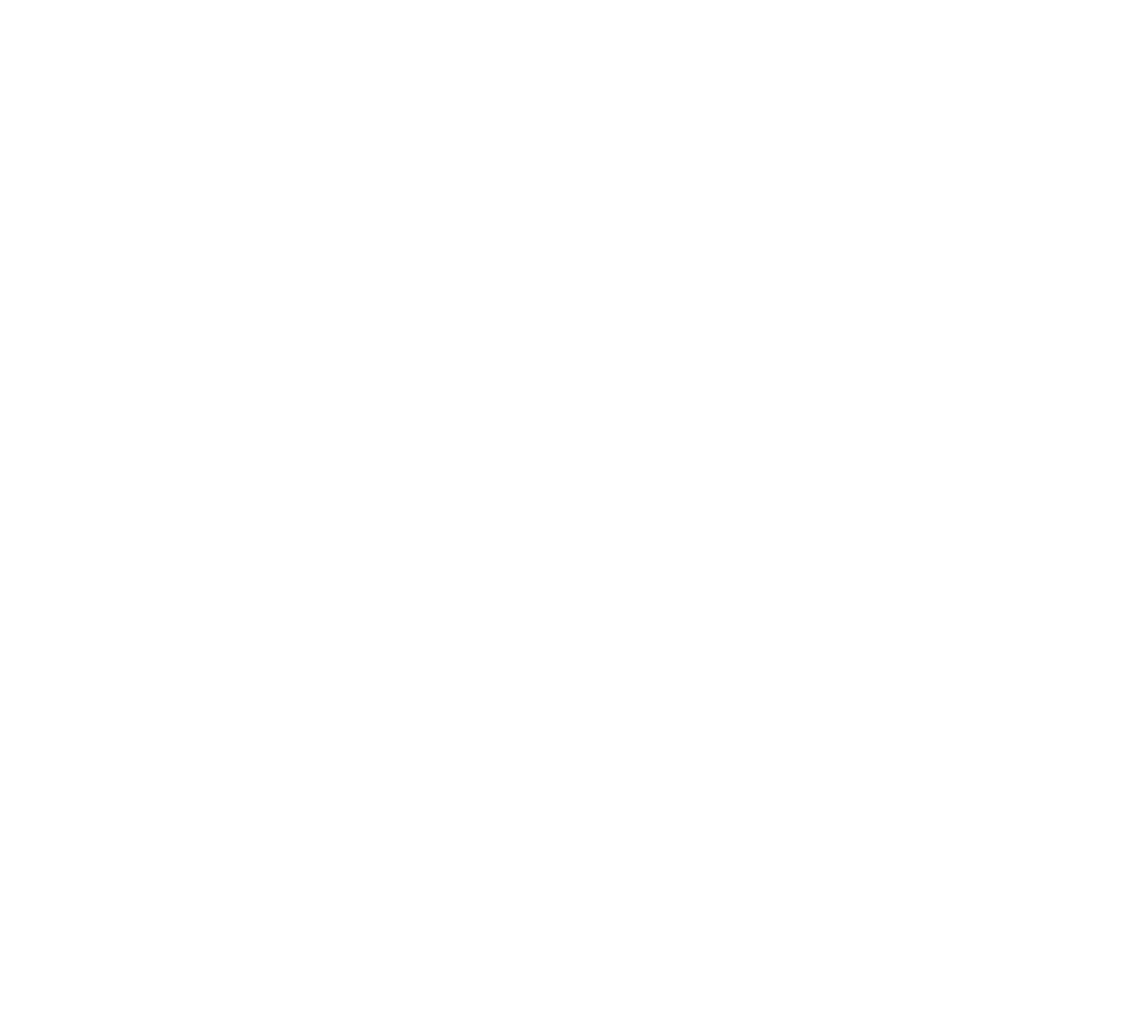
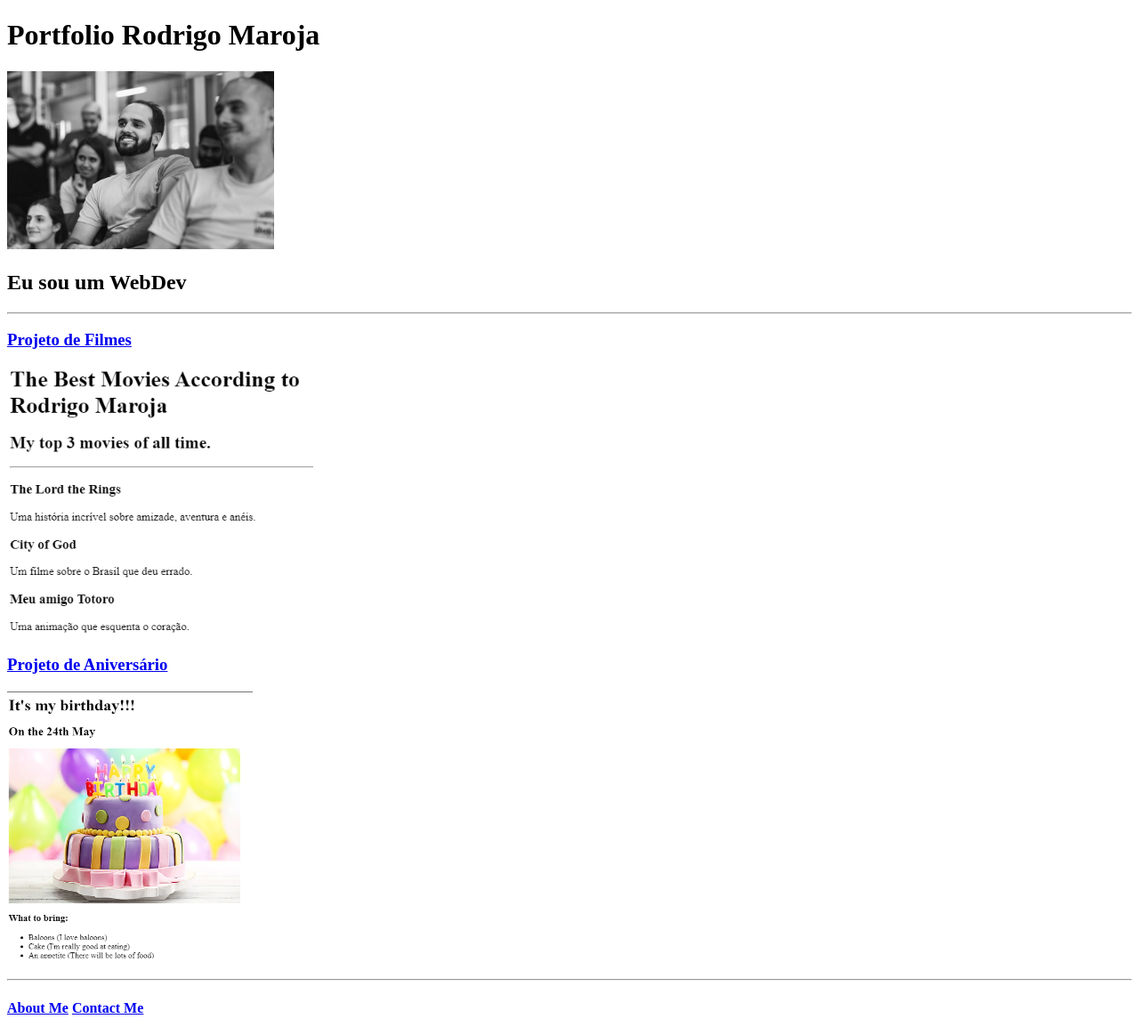
Before and after one commit to rmaroja/maroja, a plain HTML site: page index.html in a window 1280 px wide. Shown: the whole page at 89% size. Before the commit the page ends 800 px from the top, so only its background shows below. Drawn offline with Linux system fonts and the light colour scheme.

Commit message:
Add files via upload

```diff
--- a/index.html
+++ b/index.html
@@ -1,15 +1,25 @@
 <!-- TODO 1: Create the HTML Boilerplate -->
+<!DOCTYPE html>
+<html lang="en">
+<head>
+    <meta charset="UTF-8">
+    <meta name="viewport" content="width=device-width, initial-scale=1.0">
+    <title>Rodrigo Maroja's Portfolio</title>
+</head>
+<body>
+    <h1>Portfolio Rodrigo Maroja</h1>
+    <img src="./assets/images/rod_maroja.jpg" height = 200 />
+    <h2>Eu sou um WebDev</h2>
+    <hr/>
+    <h3><a href = "./public/movies.html">Projeto de Filmes</a></h3>
+    <h3><img src = "./assets/images/movies.png" alt = "imagem miniatura da home do arquivo filmes" height=300/></h3>
 
-<!-- TODO 2: Add Your previous projects' HTML into the public folder -->
-
-<!-- TODO 3: Take screenshots of your project previews and add the images to the images folder -->
-
-<!-- TODO 4: Add titles/subtitles etc. -->
-
-<!-- TODO 5: Add a link to the project pages -->
-
-<!-- TODO 6: Add images to show the project previews
-HINT for TODO 6: You can use the height attribute set to 200 to make the image smaller:
-https://developer.mozilla.org/en-US/docs/Web/HTML/Element/img#attr-height -->
-
-<!-- TODO 7: Add the Contact Me and About Me page links -->
+    <h3><a href = "./public/niver.html"> Projeto de Aniversário</a></h3>
+    <h3><img src = "./assets/images/niver.png" alt = "imagem miniatura da home do arquivo aniversario"height=300/></h3>
+    <hr />
+    <h4>
+    <a href = "./public/about.html">About Me</a>
+    <a href = "./public/contato.html">Contact Me</a>
+    </h4>
+</body>
+</html>
```
